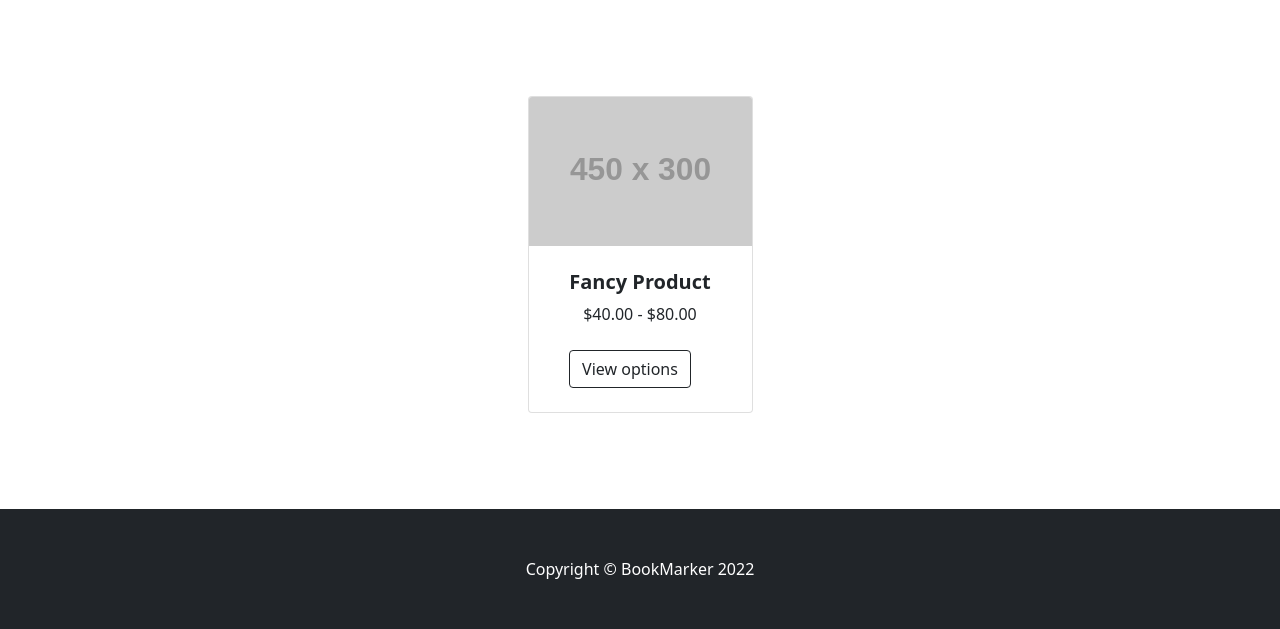
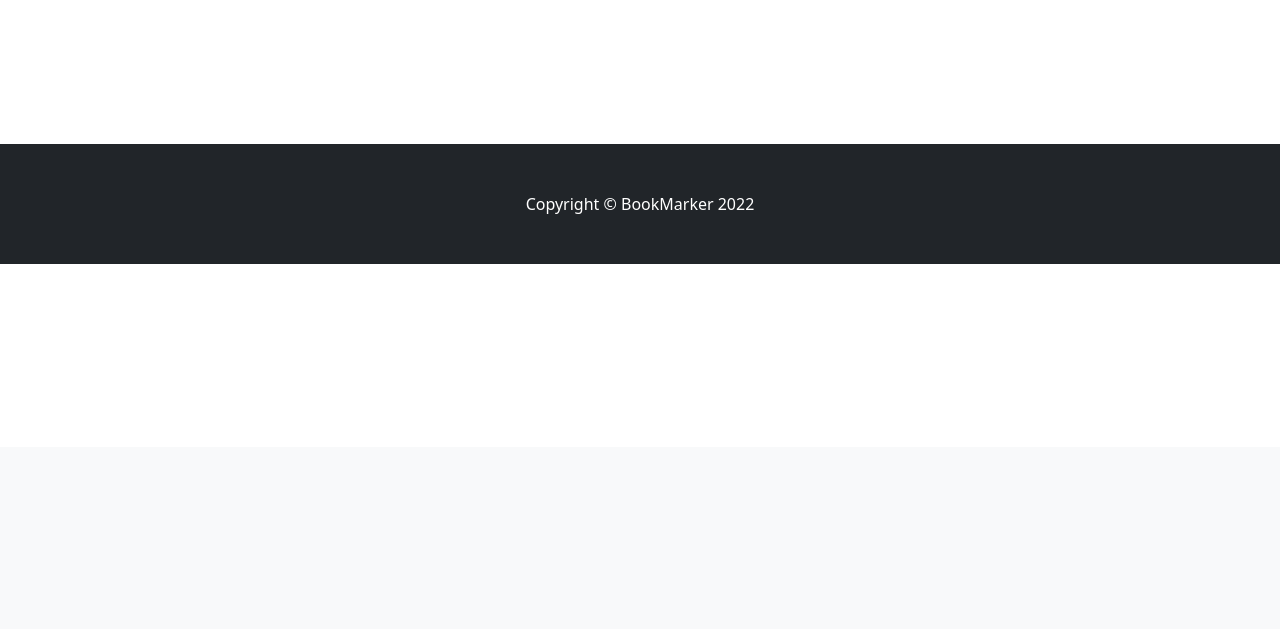
Before and after one commit to LeeSangMin12/BookMarker, a Flask app: page / in a window 1280 px wide. Shown: the part 353-982 px from the top of the page. After the commit the page ends 617 px from the top, so only its background shows below. Run offline with Flask 2, Linux system fonts and the light colour scheme; grey boxes labelled with a size stand in for pictures from a placeholder-image service; some libraries are stand-ins or nearby versions.

Commit message:
북리스트

```diff
--- a/app.py
+++ b/app.py
@@ -22,7 +22,7 @@ def home():
 
 @app.route("/upload", methods=["POST"])
 def upload_post():
-    url_receive= request.form['url_give']
+    url_receive = request.form['url_give']
     headers = {
         'User-Agent': 'Mozilla/5.0 (Windows NT 10.0; Win64; x64)AppleWebKit/537.36 (KHTML, like Gecko) Chrome/73.0.3683.86 Safari/537.36'}
     data = requests.get(url_receive, headers=headers)
@@ -50,7 +50,7 @@ def upload_post():
 
     return jsonify({'msg':'등록 완료!'})
 
-@app.route("/", methods = ["GET"])
+@app.route("/listBook", methods = ["GET"])
 def book_get():
     book_list = list(db.books.find({},{'_id':False}))
     return jsonify({'books':book_list})
--- a/static/js/upload.js
+++ b/static/js/upload.js
@@ -1,16 +1,16 @@
 // $(document).ready(function () {
 //     listing();
 // });
-
+//
 // function listing() {
 //     $.ajax({
 //         type: 'GET',
 //         url: '/',
 //         data: {},
 //         success: function (response) {
-//             // let books = response["books"]
-//             console.log(response['books'])
+//             // console.log(response['books'])
 //             $("#books").empty()
+//             let rows = response['books']
 //             for (let i = 0; i < rows.length; i++) {
 //                 let bookTitle = rows[i]['bookTitle']
 //                 let bookUrl = rows[i]['bookUrl']
--- a/templates/index.html
+++ b/templates/index.html
@@ -1,8 +1,8 @@
 <!DOCTYPE html>
 <html lang="en">
     <head>
-
         {% include 'comm/comm.html' %}
+        <script src="{{ url_for('static', filename='js/index.js') }}"></script>
     </head>
     <body>
         <!-- Navigation-->
@@ -10,28 +10,28 @@
         <!-- Header-->
         {% include 'comm/header.html' %}
         <!-- Section-->
-        <section id = books class="py-5">
+        <section class="py-5">
             <div class="container px-4 px-lg-5 mt-5">
-                <div class="row gx-4 gx-lg-5 row-cols-2 row-cols-md-3 row-cols-xl-4 justify-content-center">
-                    <div class="col mb-5">
-                        <div class="card h-100">
-                            <!-- Product image-->
-                            <img class="card-img-top" src="https://dummyimage.com/450x300/dee2e6/6c757d.jpg" alt="..." />
-                            <!-- Product details-->
-                            <div class="card-body p-4">
-                                <div class="text-center">
-                                    <!-- Product name-->
-                                    <h5 class="fw-bolder">Fancy Product</h5>
-                                    <!-- Product price-->
-                                    $40.00 - $80.00
-                                </div>
-                            </div>
-                            <!-- Product actions-->
-                            <div class="card-footer p-4 pt-0 border-top-0 bg-transparent">
-                                <div class="text-center"><a class="btn btn-outline-dark mt-auto" href="#">View options</a></div>
-                            </div>
-                        </div>
-                    </div>
+                <div id = "books" class="row gx-4 gx-lg-5 row-cols-2 row-cols-md-3 row-cols-xl-4 justify-content-center">
+{#                    <div class="col mb-5">#}
+{#                        <div class="card h-100">#}
+{#                            <!-- Product image-->#}
+{#                            <img class="card-img-top" src="https://dummyimage.com/450x300/dee2e6/6c757d.jpg" alt="..." />#}
+{#                            <!-- Product details-->#}
+{#                            <div class="card-body p-4">#}
+{#                                <div class="text-center">#}
+{#                                    <!-- Product name-->#}
+{#                                    <h5 class="fw-bolder">책 제목</h5>#}
+{#                                    <!-- Product price-->#}
+{#                                    작가#}
+{#                                </div>#}
+{#                            </div>#}
+{#                            <!-- Product actions-->#}
+{#                            <div class="card-footer p-4 pt-0 border-top-0 bg-transparent">#}
+{#                                <div class="text-center"><a class="btn btn-outline-dark mt-auto" href="#">명언 남기기</a></div>#}
+{#                            </div>#}
+{#                        </div>#}
+{#                    </div>#}
                 </div>
             </div>
         </section>
```
